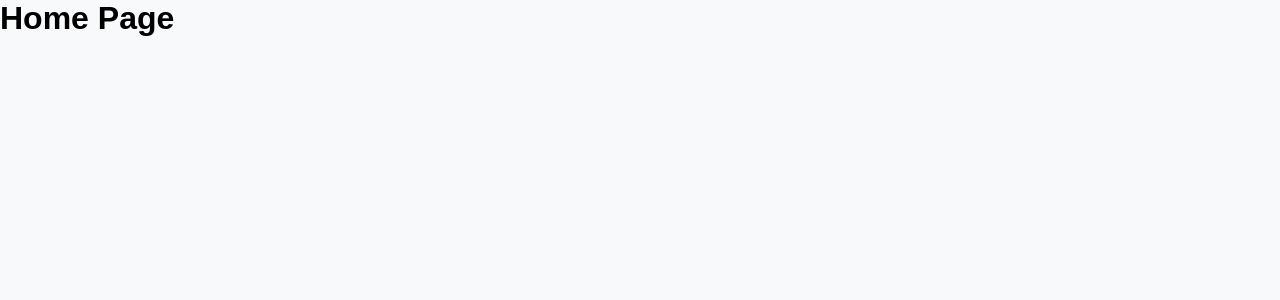
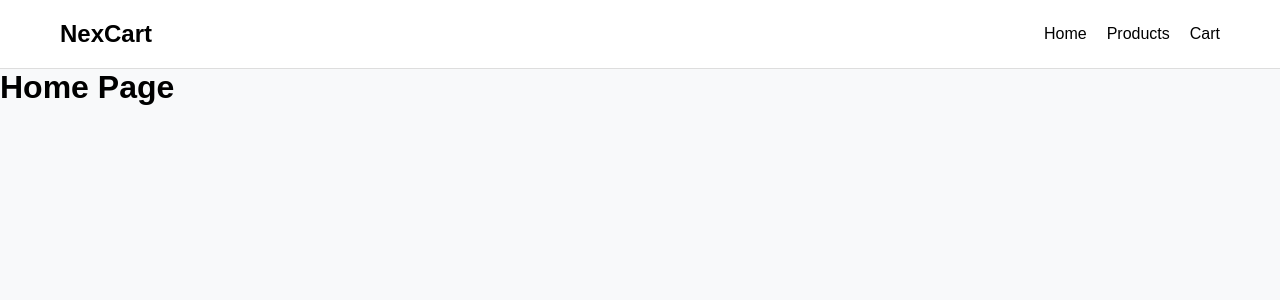
Before and after one commit to IncharaX/nexcart, a React (Vite) app: page / in a window 1280 px wide. Shown: the top 300 px of the page. Built offline with nearby package versions, Linux system fonts and the light colour scheme.

Commit message:
Design System & Core Layout

```diff
--- a/src/App.jsx
+++ b/src/App.jsx
@@ -1,7 +1,13 @@
+import Navbar from "./components/Navbar";
 import AppRoutes from "./routes/AppRoutes";
 
 function App() {
-  return <AppRoutes />;
+  return (
+    <>
+      <Navbar />
+      <AppRoutes />
+    </>
+  );
 }
 
 export default App;
--- /dev/null
+++ b/src/components/Container.jsx
@@ -0,0 +1,15 @@
+function Container({ children }) {
+  return (
+    <div
+      style={{
+        maxWidth: "1200px",
+        margin: "0 auto",
+        padding: "0 20px",
+      }}
+    >
+      {children}
+    </div>
+  );
+}
+
+export default Container;
--- /dev/null
+++ b/src/components/Navbar.jsx
@@ -0,0 +1,39 @@
+import { Link } from "react-router-dom";
+import Container from "./Container";
+
+function Navbar() {
+  return (
+    <nav
+      style={{
+        backgroundColor: "white",
+        borderBottom: "1px solid #ddd",
+        padding: "20px 0",
+      }}
+    >
+      <Container>
+        <div
+          style={{
+            display: "flex",
+            justifyContent: "space-between",
+            alignItems: "center",
+          }}
+        >
+          <h2>NexCart</h2>
+
+          <div
+            style={{
+              display: "flex",
+              gap: "20px",
+            }}
+          >
+            <Link to="/">Home</Link>
+            <Link to="/products">Products</Link>
+            <Link to="/cart">Cart</Link>
+          </div>
+        </div>
+      </Container>
+    </nav>
+  );
+}
+
+export default Navbar;
```
Also changed, not shown: src/components/Button.jsx (added, +19 -0 lines), src/components/ProductCard.jsx (added, +34 -0 lines), src/components/SectionTitle.jsx (added, +15 -0 lines).
